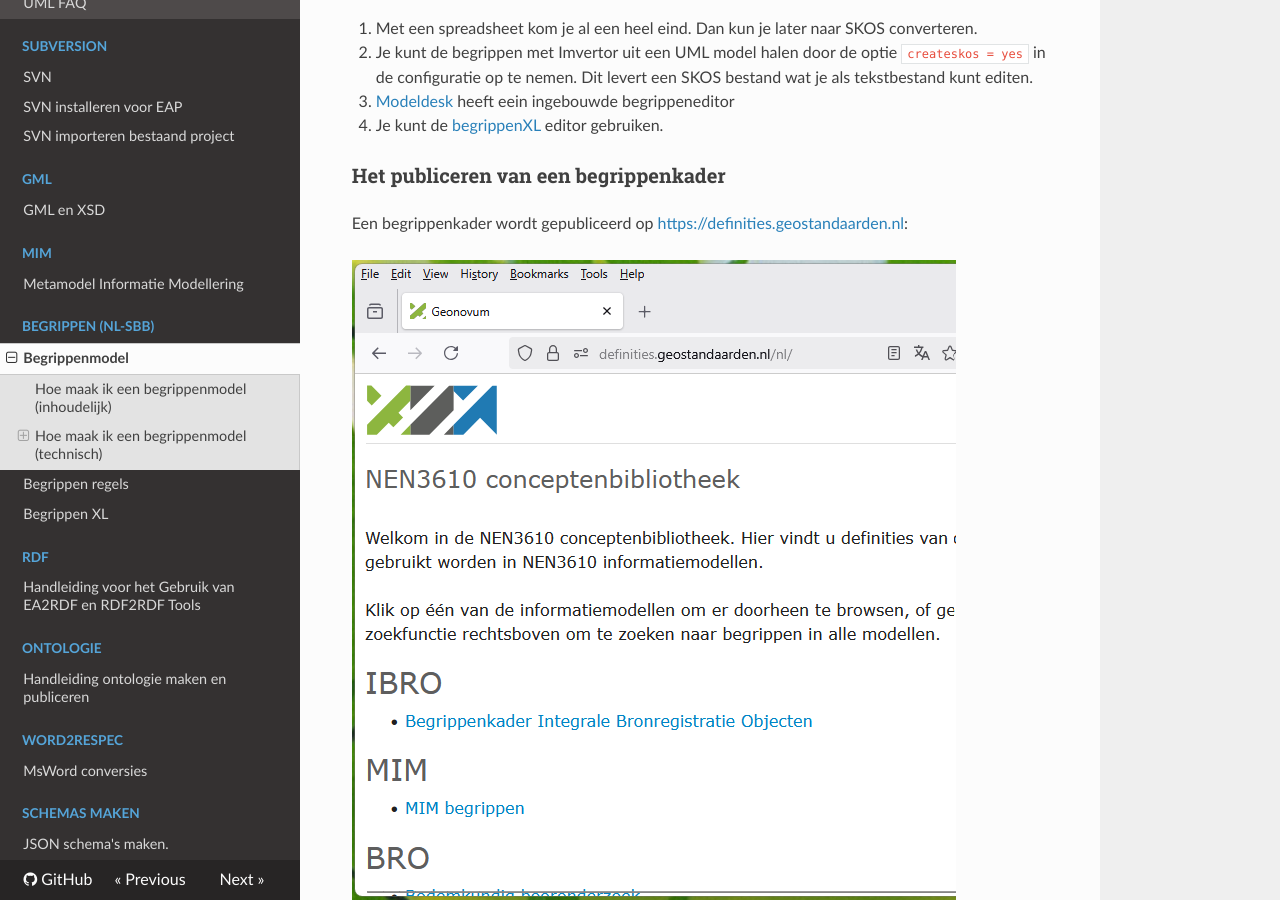
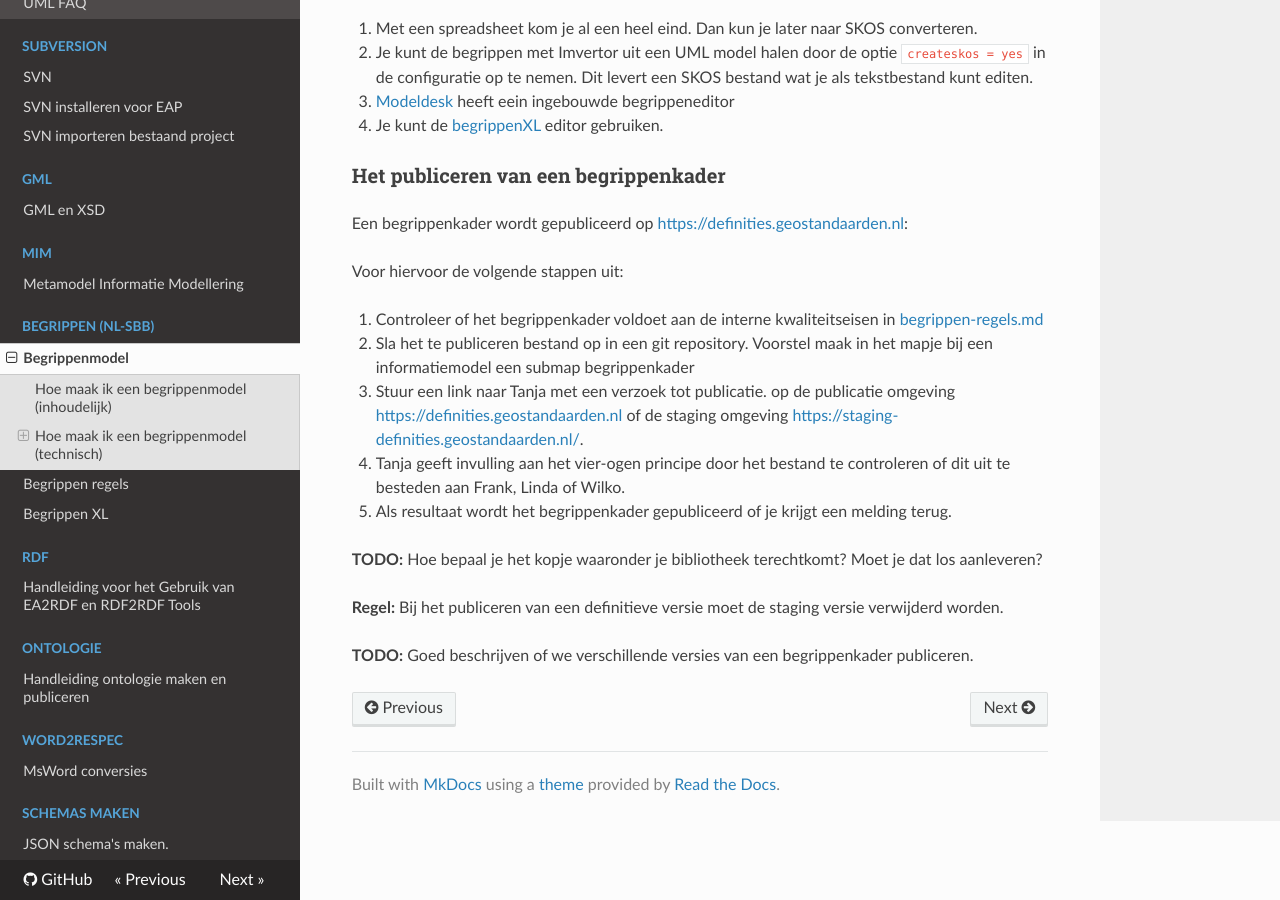
Before and after one commit to Geonovum/handleiding-tooling, an MkDocs documentation site: the page built from docs/Begrippen/index.md, in a window 1280 px wide and 900 px high, scrolled down 639 px. Built offline with MkDocs 1.6.1, drawn with Linux system fonts in a browser that asks for light colours; nearby versions of some CDN libraries.

Commit message:
plaatje verwijderd zodat de tekst beter opvalt

```diff
--- a/docs/Begrippen/index.md
+++ b/docs/Begrippen/index.md
@@ -25,8 +25,6 @@ Een begrippen model is niet veel meer dan een lijst met begrippen en definities:
 
 Een begrippenkader wordt gepubliceerd op <https://definities.geostandaarden.nl>:
 
-![conceptenbibliotheek](media/conceptenbibliotheek.png)
-
 Voor hiervoor de volgende stappen uit:
 
 1. Controleer of het begrippenkader voldoet aan de interne kwaliteitseisen in [begrippen-regels.md](regels)
```
